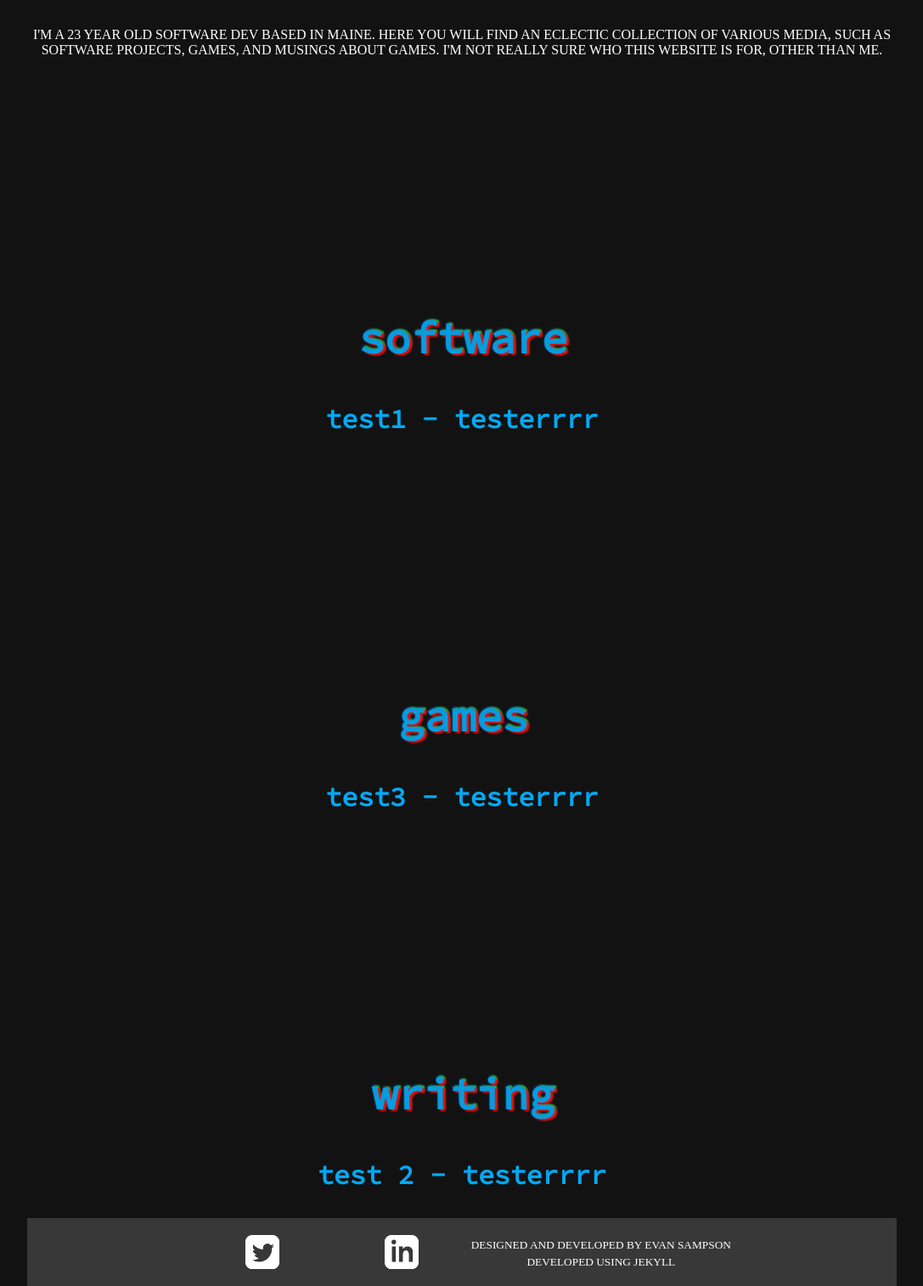
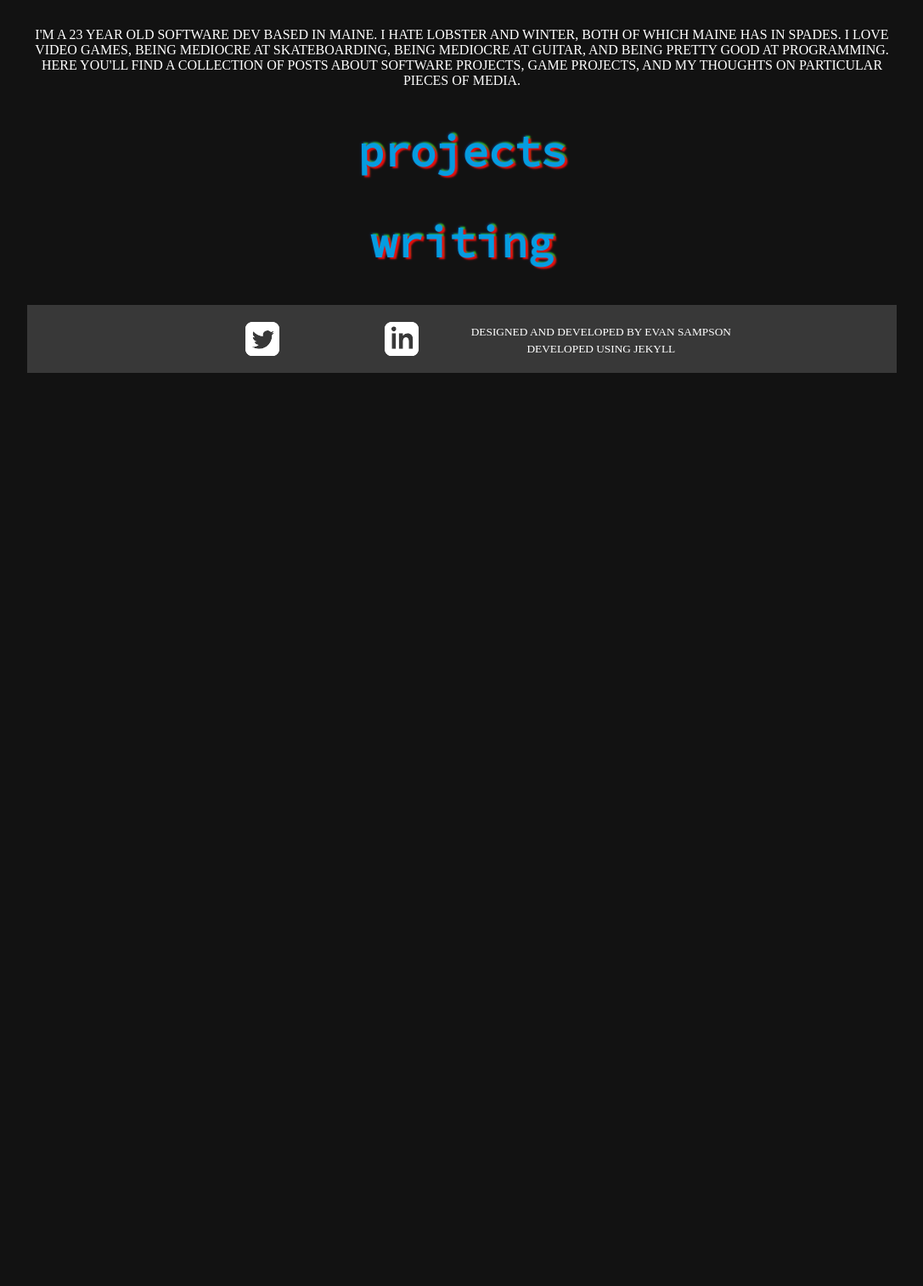
Before and after one commit to evanmrsampson/website, a Jekyll site: the page built from index.md, in a window 1280 px wide. Shown: the part 806-2320 px from the top of the page at 85% size, without its empty margins (96-1183 px from the left). Built offline with Jekyll 4.4.1, drawn with Linux system fonts in a browser that asks for light colours; after the commit the page ends 1245 px from its top, so only the background shows below that.

Commit message:
update 404 to use blog condense games and software into projects remove about add blog layout remove test posts

```diff
--- a/404.html
+++ b/404.html
@@ -1,5 +1,5 @@
 ---
-layout: default
+layout: blog
 ---
 
 <style type="text/css" media="screen">
--- a/_config.yml
+++ b/_config.yml
@@ -25,9 +25,7 @@
 
 collections_dir: content
 collections:
-  software:
-      output: true
-  games:
+  projects:
       output: true
   writing:
       output: true
--- a/_layouts/homepage.html
+++ b/_layouts/homepage.html
@@ -1,7 +1,7 @@
 <!DOCTYPE html5>
 <html>
 	<head>
-		<link rel="stylesheet" type="text/css" href="style.css">
+		<link rel="stylesheet" type="text/css" href="/style.css">
 		<link href="https://fonts.googleapis.com/css?family=Permanent+Marker|Source+Code+Pro&display=swap" rel="stylesheet">
 	</head>
     <body>
--- a/index.md
+++ b/index.md
@@ -5,22 +5,21 @@
 
 <div id="intro">
     <p>
-        I'm a 23 year old software dev based in Maine.
-        Here you will find an eclectic collection of various media, such as software projects, games, and musings about games.
-        I'm not really sure who this website is for, other than me.
+        I'm a 23 year old software dev based in Maine. I hate lobster and winter, both of which Maine has in spades. I love video games, being mediocre at skateboarding, being mediocre at guitar, and being pretty good at programming.
+        Here you'll find a collection of posts about software projects, game projects, and my thoughts on particular pieces of media.
     </p>
 </div>
 <div>
-    <h2 class="chromatic">Software</h2>
-        {% for post in site.software %}
-            <h3> {{ post.title }} - testerrrr</h3>
-        {% endfor %}
-    <h2 class="chromatic">Games</h2>
-        {% for post in site.games %}
-            <h3> {{ post.title }} - testerrrr</h3>
+    <h2 class="chromatic">Projects</h2>
+        {% for post in site.projects %}
+            <a href="{{ post.url }}">
+                <h3> {{ post.title }}</h3>
+            </a>
         {% endfor %}
     <h2 class="chromatic">Writing</h2>
         {% for post in site.writing %}
-            <h3> {{ post.title }} - testerrrr</h3>
+            <a href="{{ post.url }}">
+                <h3> {{ post.title }}</h3>
+            </a>
         {% endfor %}
 </div>
--- a/style.css
+++ b/style.css
@@ -29,7 +29,6 @@
 }
 
 h2{
-	padding-top: 25%;
     font-size: 4vw;
 	font-family: 'Source Code Pro', monospace;
 	color: #03a9f4;
@@ -86,6 +85,11 @@
 	border-radius: 5%;
 }
 
+header h2
+{
+	padding-top: 25%;
+}
+
 .header-title{
 	position: absolute;
 	top: 8%;
@@ -113,6 +117,31 @@
 	background-color: #383838;
 }
 
+div.blog-content
+{
+	text-transform: none;
+	font-size: 1.5em;
+	line-height: 1.5em;
+}
+
+div.blog-content h2
+{
+	padding-top: unset;
+	line-height: 2em;
+}
+
+div.blog-content p
+{
+	text-align: left;
+	padding-bottom: 20px;
+}
+
+div.blog-content a
+{
+	text-decoration: none;
+	color: #03a9f4;
+}
+
 footer .message
 {
 	display: inline-block;
@@ -124,6 +153,21 @@
 	line-height: 1.5;
 	display: inline-block;
 	vertical-align: middle;
+}
+
+#bar h1
+{
+	width: 100%;
+	text-align: center;
+}
+
+#bar h2
+{
+	font-size: 3vw;
+	width: 100%;
+	text-align: left;
+	padding-top: 10px;
+	margin: auto;
 }
 
 #intro img
```
Also changed, not shown: _layouts/blog.html (added, +16 -0 lines), about.md (deleted, +0 -18 lines), content/_games/2019-07-08-welcome-to-jekyll.markdown (deleted, +0 -25 lines), content/_software/2019-07-08-welcome-to-jekyll.markdown (deleted, +0 -25 lines), content/_writing/2019-07-08-welcome-to-jekyll.markdown (deleted, +0 -25 lines).
